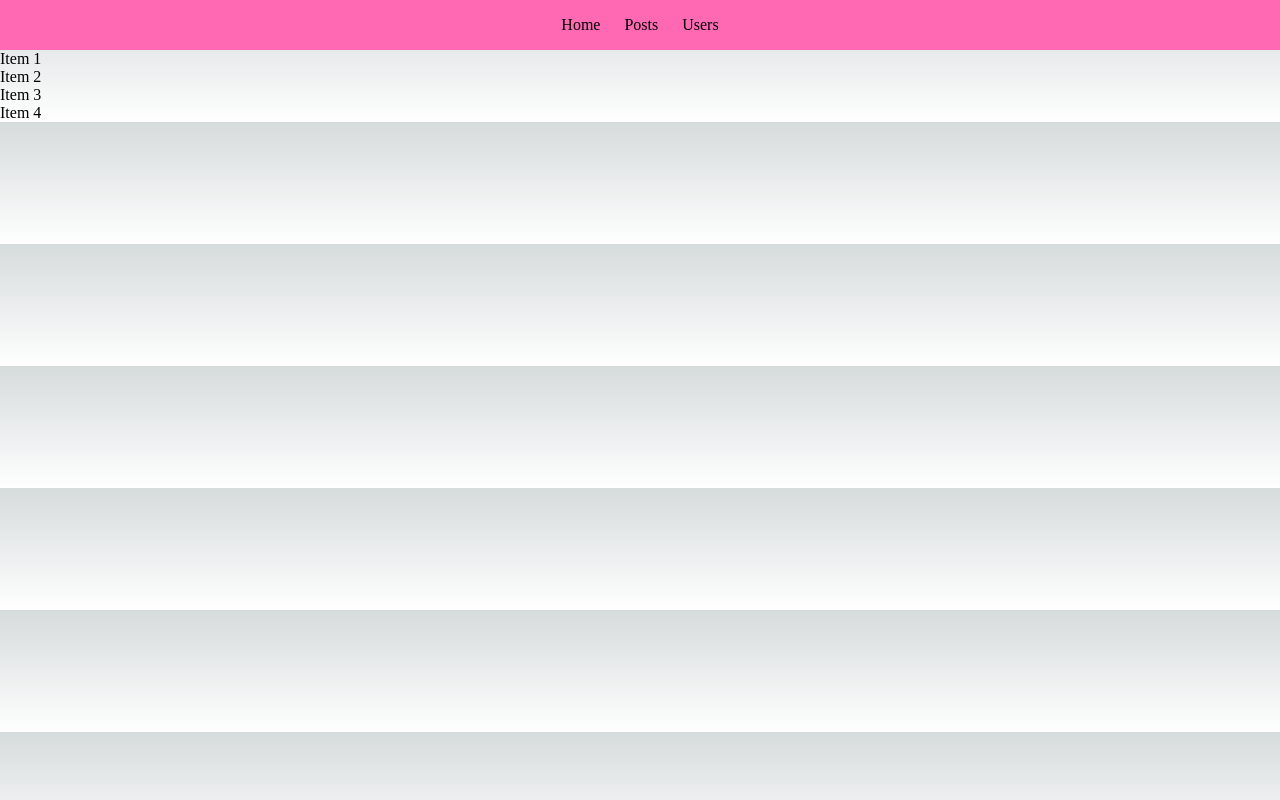
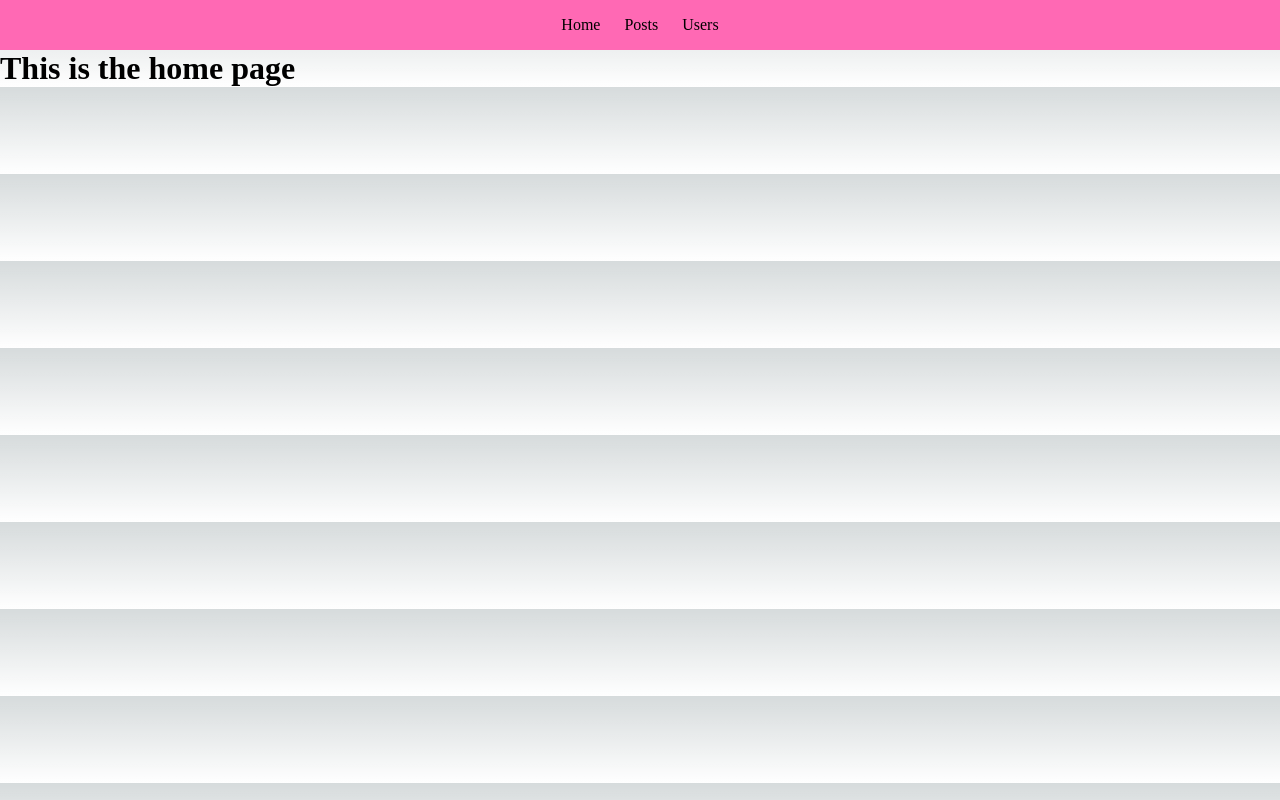
Before and after one commit to SethDimmer123/Nextjs-cc, a Next.js app: page / in a window 1280 px wide. Built offline with nearby package versions, Linux system fonts and the light colour scheme.

Commit message:
initial commit

```diff
--- a/components/Navbar.js
+++ b/components/Navbar.js
@@ -1,4 +1,5 @@
 import styles from "../styles/Navbar.module.css"
+import Link from "next/link"
 
 export default function Navbar() {
     console.log(styles)
@@ -6,8 +7,12 @@ export default function Navbar() {
         <nav className={styles.nav}>
             <ul className={styles.ul}>
                 <li>Home</li>
+                <Link href="/posts">
                 <li>Posts</li>
+                </Link>
+                <Link href="/users">
                 <li>Users</li>
+                </Link>
             </ul>
         </nav>
     )
--- a/pages/index.js
+++ b/pages/index.js
@@ -6,12 +6,7 @@ export default function Home() {
   return (
     <>
     <Navbar />
-    <ul>
-      <li>Item 1</li>
-      <li>Item 2</li>
-      <li>Item 3</li>
-      <li>Item 4</li>
-    </ul>
+    <h1>This is the home page</h1>
     </>
   )
 }
--- /dev/null
+++ b/pages/posts.js
@@ -0,0 +1,5 @@
+export default function Posts(){
+    return (
+        <h1>this is the post page</h1>
+    )
+}
--- /dev/null
+++ b/pages/users.js
@@ -0,0 +1,5 @@
+export default function Users(){
+    return (
+        <h1>this is the users page</h1>
+    )
+}
```
